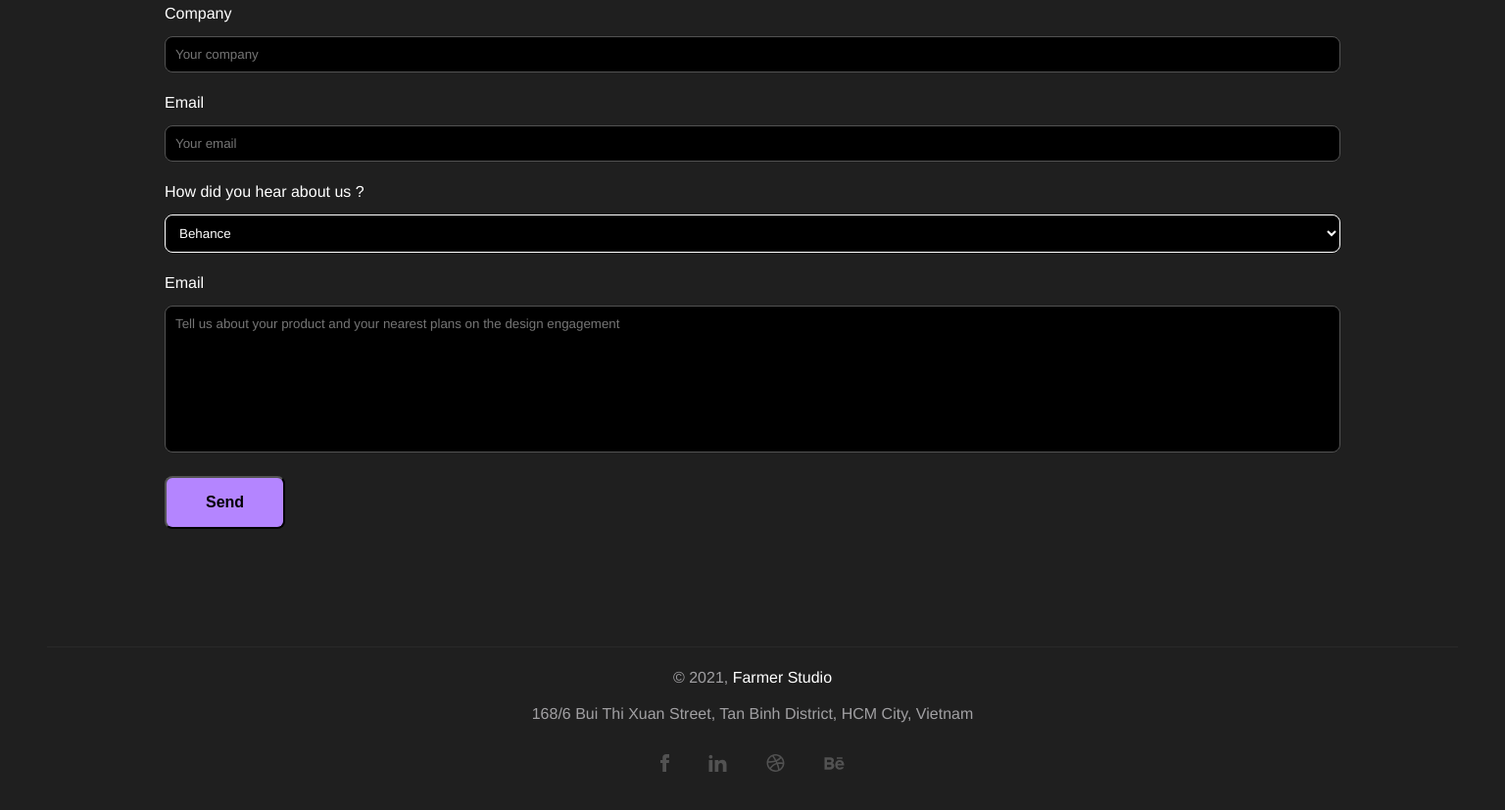
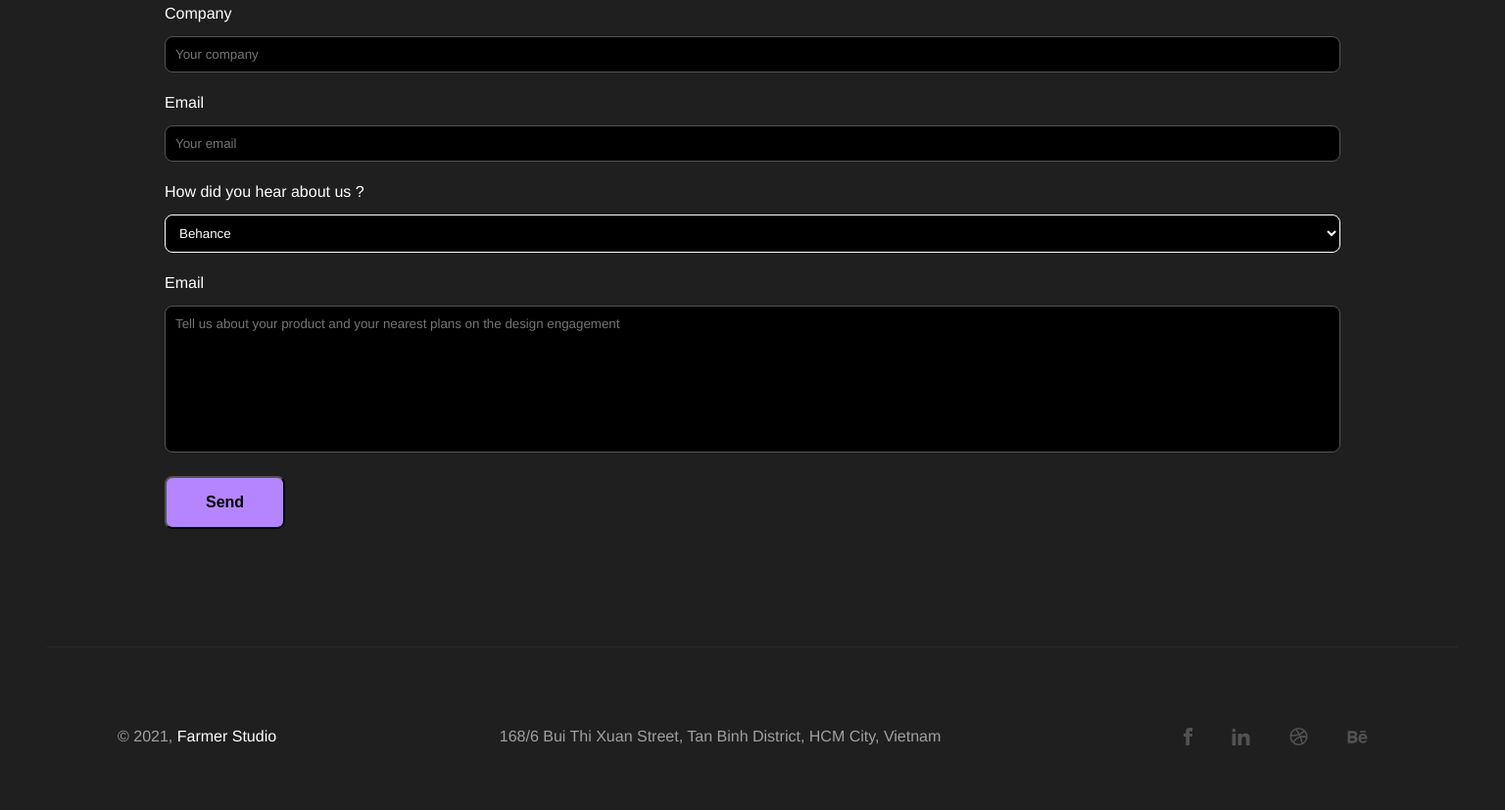
Before and after one commit to mrthikl/uiaas, a website: page src/index.html in a window 1536 px wide. Shown: the part 6123-6950 px from the top of the page at 98% size. Drawn offline with nearby package versions, Linux system fonts and the light colour scheme; files that its build step writes are made by us from their sources.

Commit message:
reponsive footer

```diff
--- a/src/style/footer.scss
+++ b/src/style/footer.scss
@@ -17,6 +17,7 @@ footer {
 
   .social {
     svg {
+      cursor: pointer;
       margin: 0 20px;
       path {
         transition: 0.5s ease;
@@ -28,4 +29,15 @@ footer {
       }
     }
   }
+
+  @media (min-width: 1440px) {
+    width: 100%;
+    padding: 80px 120px;
+    flex-direction: row;
+    justify-content: space-between !important;
+
+    p {
+      margin: 0 !important;
+    }
+  }
 }
```
